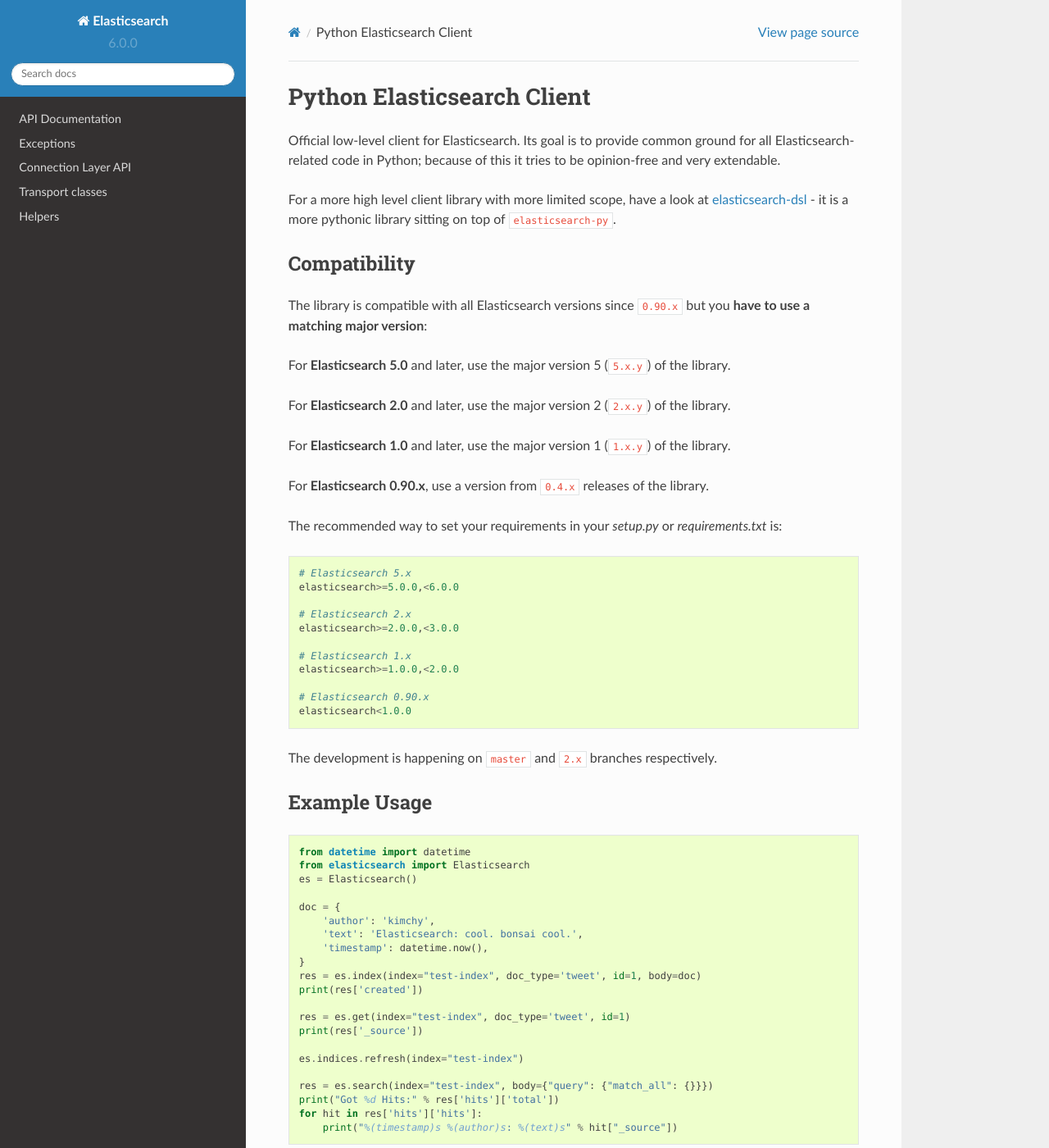
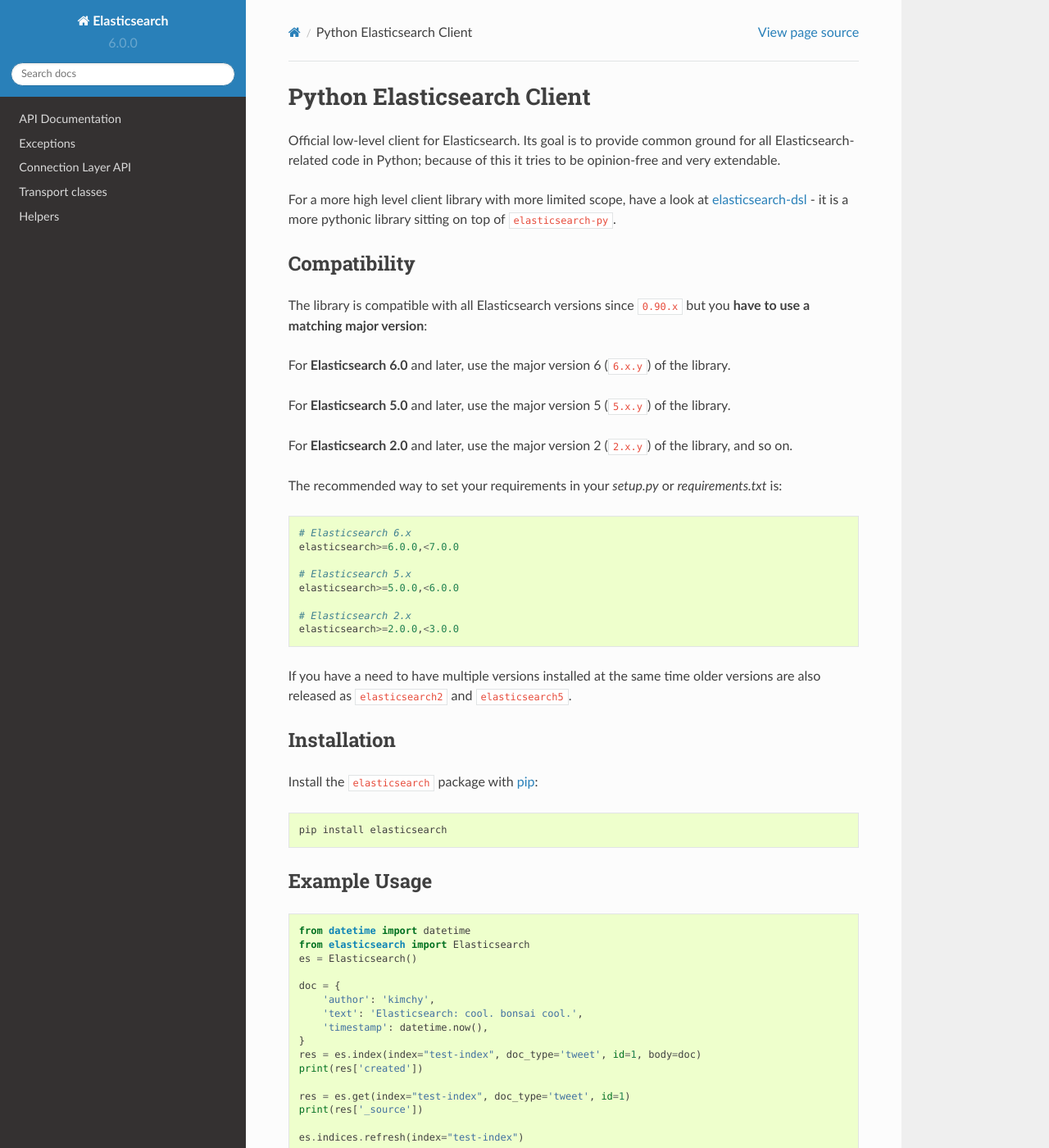
Before and after one commit to Logiclayer1111/elasticsearch, a Sphinx documentation site: the page built from docs/index.rst, in a window 1280 px wide and 1400 px high. Shown: the whole window at 82% size. Built offline with Sphinx 7.4.7 and the Read the Docs theme 2.0.0, drawn with Linux system fonts in a browser that asks for light colours.

Commit message:
Update docs to reflect version changes

```diff
--- a/docs/index.rst
+++ b/docs/index.rst
@@ -17,20 +17,20 @@
 The library is compatible with all Elasticsearch versions since ``0.90.x`` but you
 **have to use a matching major version**:
 
+For **Elasticsearch 6.0** and later, use the major version 6 (``6.x.y``) of the
+library.
+
 For **Elasticsearch 5.0** and later, use the major version 5 (``5.x.y``) of the
 library.
 
 For **Elasticsearch 2.0** and later, use the major version 2 (``2.x.y``) of the
-library.
-
-For **Elasticsearch 1.0** and later, use the major version 1 (``1.x.y``) of the
-library.
-
-For **Elasticsearch 0.90.x**, use a version from ``0.4.x`` releases of the
-library.
+library, and so on.
 
 The recommended way to set your requirements in your `setup.py` or
 `requirements.txt` is::
+
+    # Elasticsearch 6.x
+    elasticsearch>=6.0.0,<7.0.0
 
     # Elasticsearch 5.x
     elasticsearch>=5.0.0,<6.0.0
@@ -38,13 +38,16 @@
     # Elasticsearch 2.x
     elasticsearch>=2.0.0,<3.0.0
 
-    # Elasticsearch 1.x
-    elasticsearch>=1.0.0,<2.0.0
+If you have a need to have multiple versions installed at the same time older
+versions are also released as ``elasticsearch2`` and ``elasticsearch5``.
 
-    # Elasticsearch 0.90.x
-    elasticsearch<1.0.0
+Installation
+------------
 
-The development is happening on ``master`` and ``2.x`` branches respectively.
+Install the ``elasticsearch`` package with `pip
+<https://pypi.python.org/pypi/elasticsearch>`_::
+
+    pip install elasticsearch
 
 Example Usage
 -------------
```
Also changed, not shown: 1 other file.
